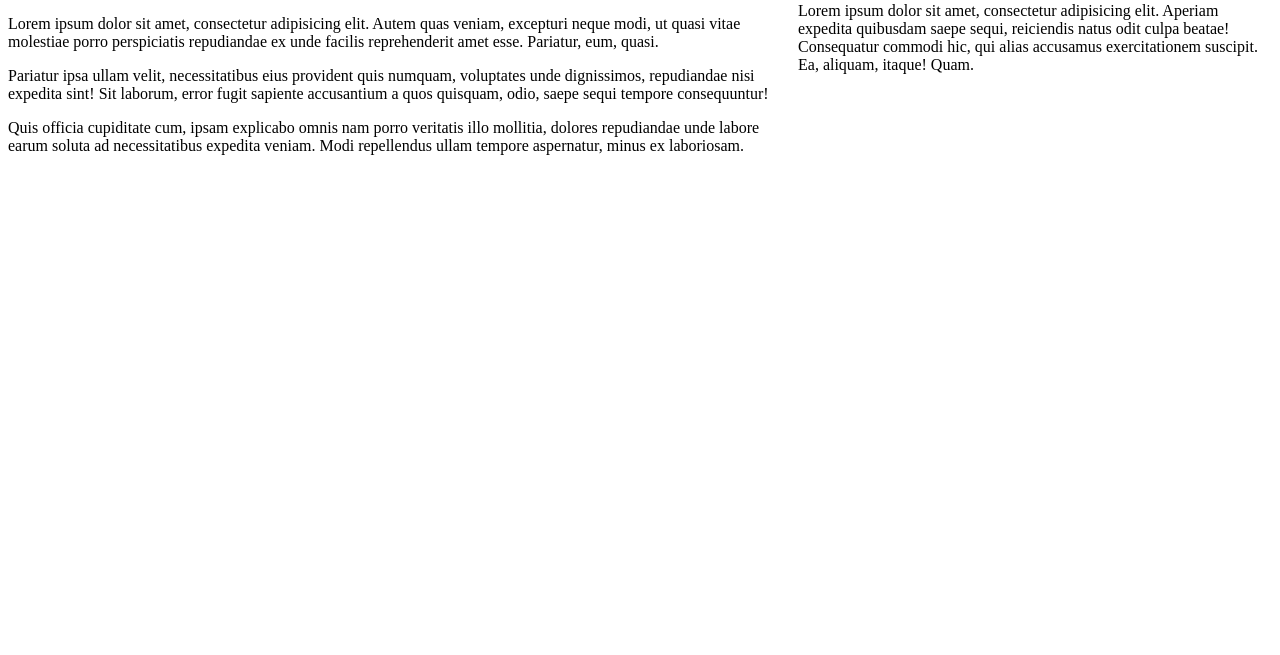
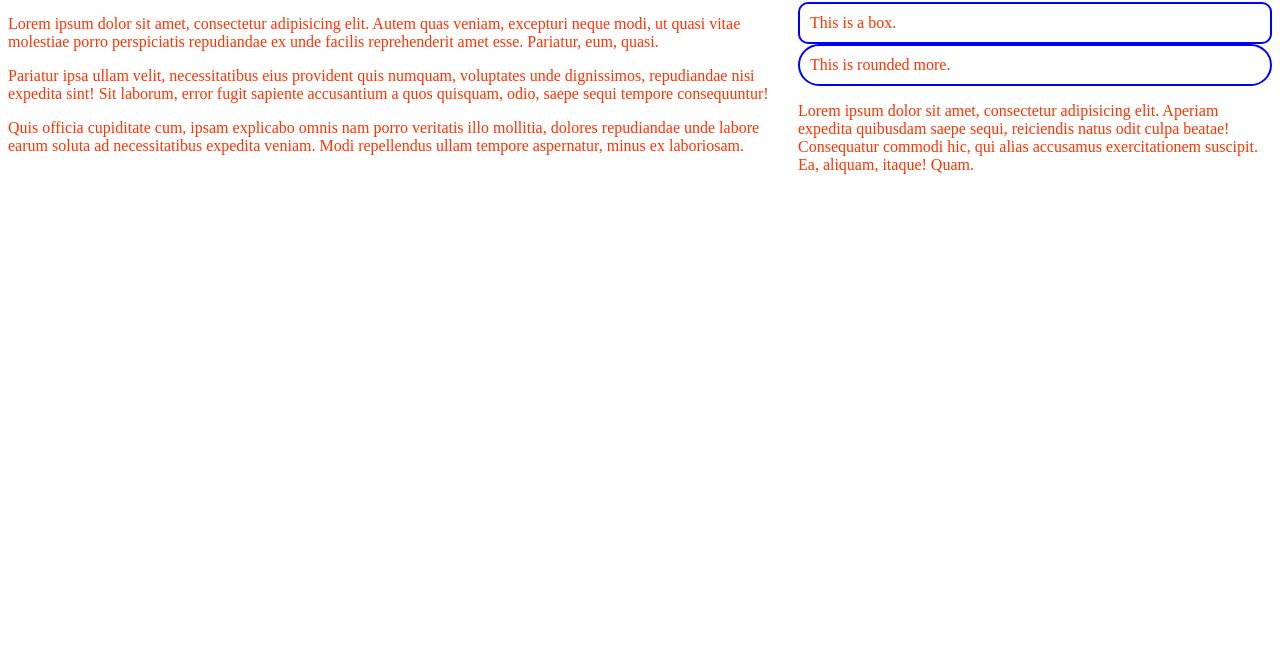
Before and after one commit to profstein/sass-testing, a plain HTML site: page index.html in a window 1280 px wide. Shown: the part 145-800 px from the top of the page. Drawn offline with nearby package versions, Linux system fonts and the light colour scheme; files that its build step writes are made by us from their sources.

Commit message:
adding in borders and content to show border radius mixin.

```diff
--- a/index.html
+++ b/index.html
@@ -11,7 +11,7 @@
     <link rel="stylesheet" href="css/style.css">
 </head>
 
-<body>
+<body class="body">
 
 <h1>Sass Testing Page</h1>
 
@@ -35,6 +35,12 @@
 
 <div class="sidebar">
     <h2>Sidebar</h2>
+    <div class="box">
+        This is a box.
+    </div>
+    <div class="rounded">
+        This is rounded more.
+    </div>
     <p>Lorem ipsum dolor sit amet, consectetur adipisicing elit. Aperiam expedita quibusdam saepe sequi, reiciendis natus odit culpa beatae! Consequatur commodi hic, qui alias accusamus exercitationem suscipit. Ea, aliquam, itaque! Quam.</p>
 </div>
 </body>
--- a/sass/_homepage.scss
+++ b/sass/_homepage.scss
@@ -31,4 +31,15 @@ a{
           border-radius: $radius;
 }
 
-.box { @include border-radius(10px); }
+.box {
+    @include border-radius(10px); //10px border radius
+    border: 2px solid blue;
+    padding: 10px;
+}
+
+.rounded{
+    @include border-radius(60px); //60px border radius
+    border: 2px solid blue;
+    padding: 10px;
+
+}
```
